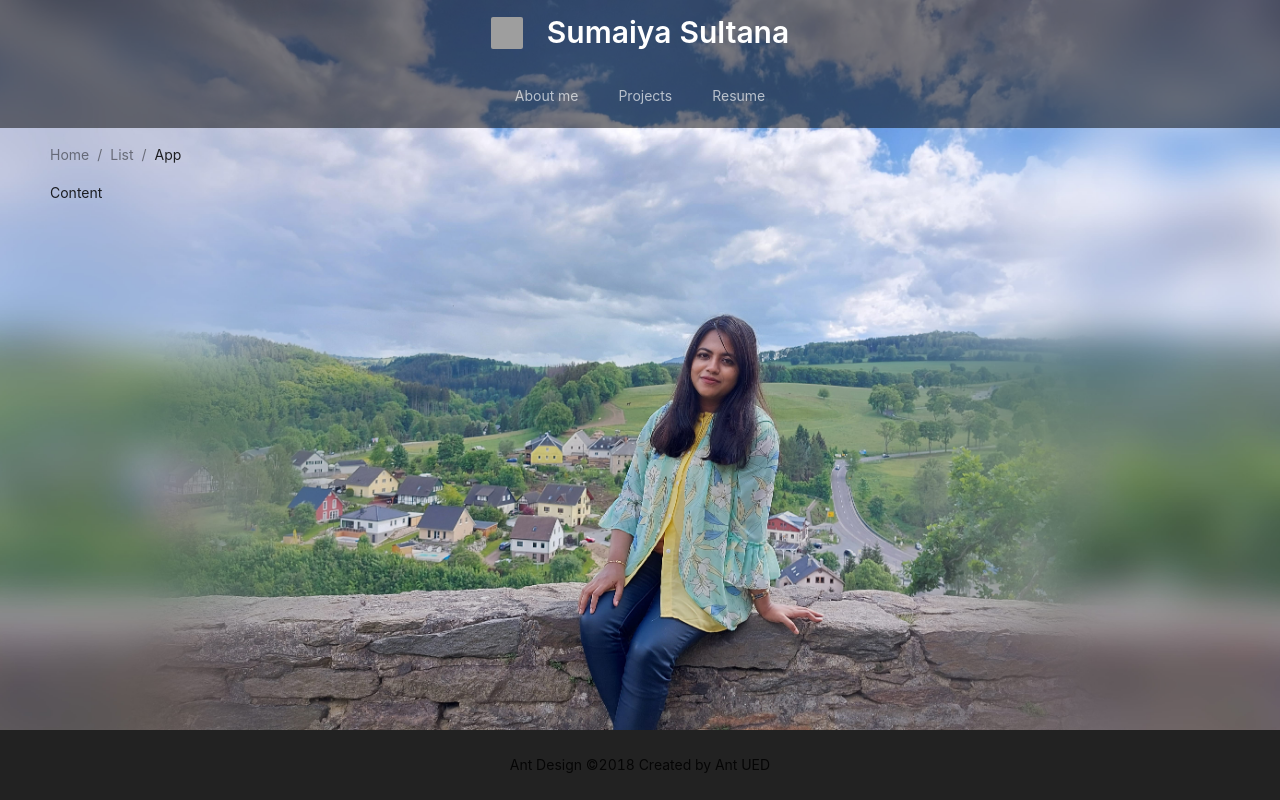
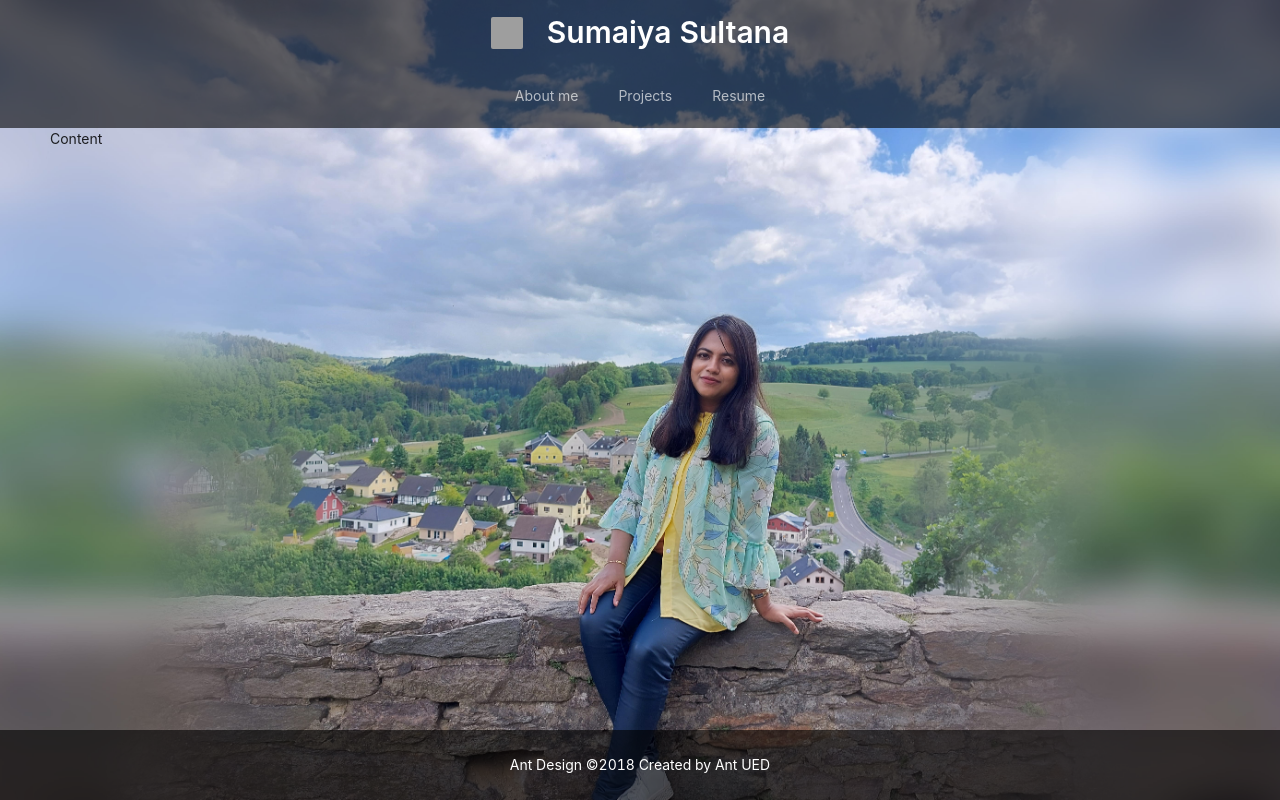
Before and after one commit to Sumaiya4949/sumaiya-sultana, a React (Create React App) app: page / in a window 1280 px wide. Built offline with nearby package versions, Linux system fonts and the light colour scheme; grey boxes are pictures that could not be loaded.

Commit message:
Fix style and remove uncessary code

```diff
--- a/src/App.tsx
+++ b/src/App.tsx
@@ -1,4 +1,4 @@
-import { Avatar, Breadcrumb, Layout, Menu, Space, Typography } from "antd";
+import { Avatar, Layout, Menu, Space, Typography } from "antd";
 import React from "react";
 import styles from "./styles/App.module.scss";
 
@@ -31,11 +31,6 @@ const App: React.FC = () => (
       />
     </Header>
     <Content style={{ padding: "0 50px" }}>
-      <Breadcrumb style={{ margin: "16px 0" }}>
-        <Breadcrumb.Item>Home</Breadcrumb.Item>
-        <Breadcrumb.Item>List</Breadcrumb.Item>
-        <Breadcrumb.Item>App</Breadcrumb.Item>
-      </Breadcrumb>
       <div className="site-layout-content">Content</div>
     </Content>
     <Footer className={styles.footer}>
--- a/src/styles/App.module.scss
+++ b/src/styles/App.module.scss
@@ -5,12 +5,13 @@
 
 .footer {
     text-align: center;
-    background-color: #222;
+    background-color: rgba(0, 0, 0, 0.6);
+    color: white;
 }
 
 .titleHeader {
     text-align: center;
-    background-color: rgba(0, 0, 0, 0.5);
+    background-color: rgba(0, 0, 0, 0.6);
 
     .fullName {
         color: white;
@@ -20,7 +21,7 @@
 }
 
 .navHeader {
-    background-color: rgba(0, 0, 0, 0.5);
+    background-color: rgba(0, 0, 0, 0.6);
 
     .menu {
         justify-content: center;
```
